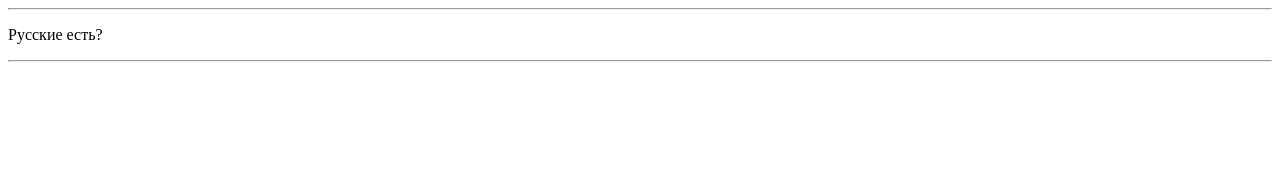
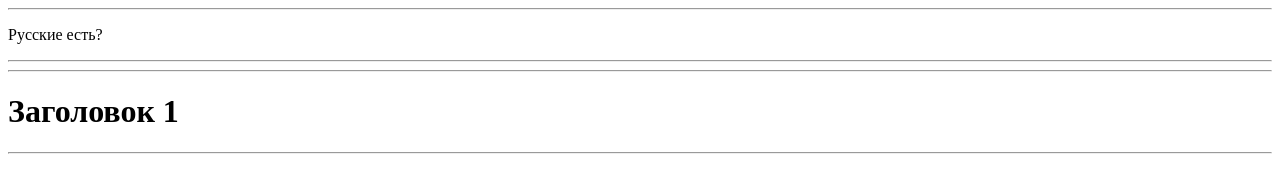
Before and after one commit to NikolaiDashko/forum-petproject-, a plain HTML site: page index.html in a window 1280 px wide. Drawn offline with Linux system fonts and the light colour scheme.

Commit message:
My second commit with brach for me

```diff
--- a/index.html
+++ b/index.html
@@ -14,5 +14,9 @@
     <hr>
     <p>Русские есть?</p>
     <hr>
+
+    <hr>
+    <h1>Заголовок 1</h1>
+    <hr>
    </body>
 </html>
```
